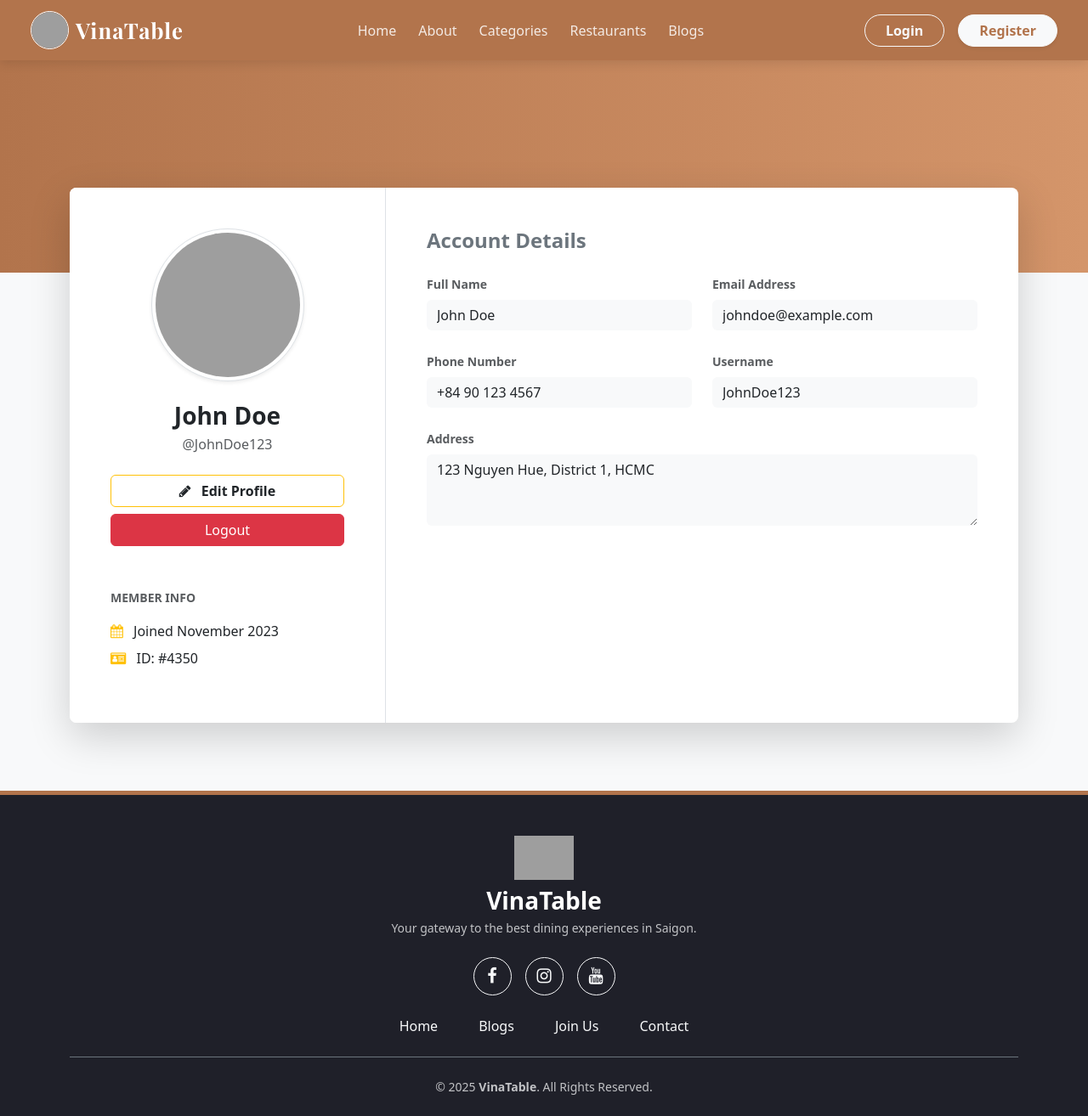
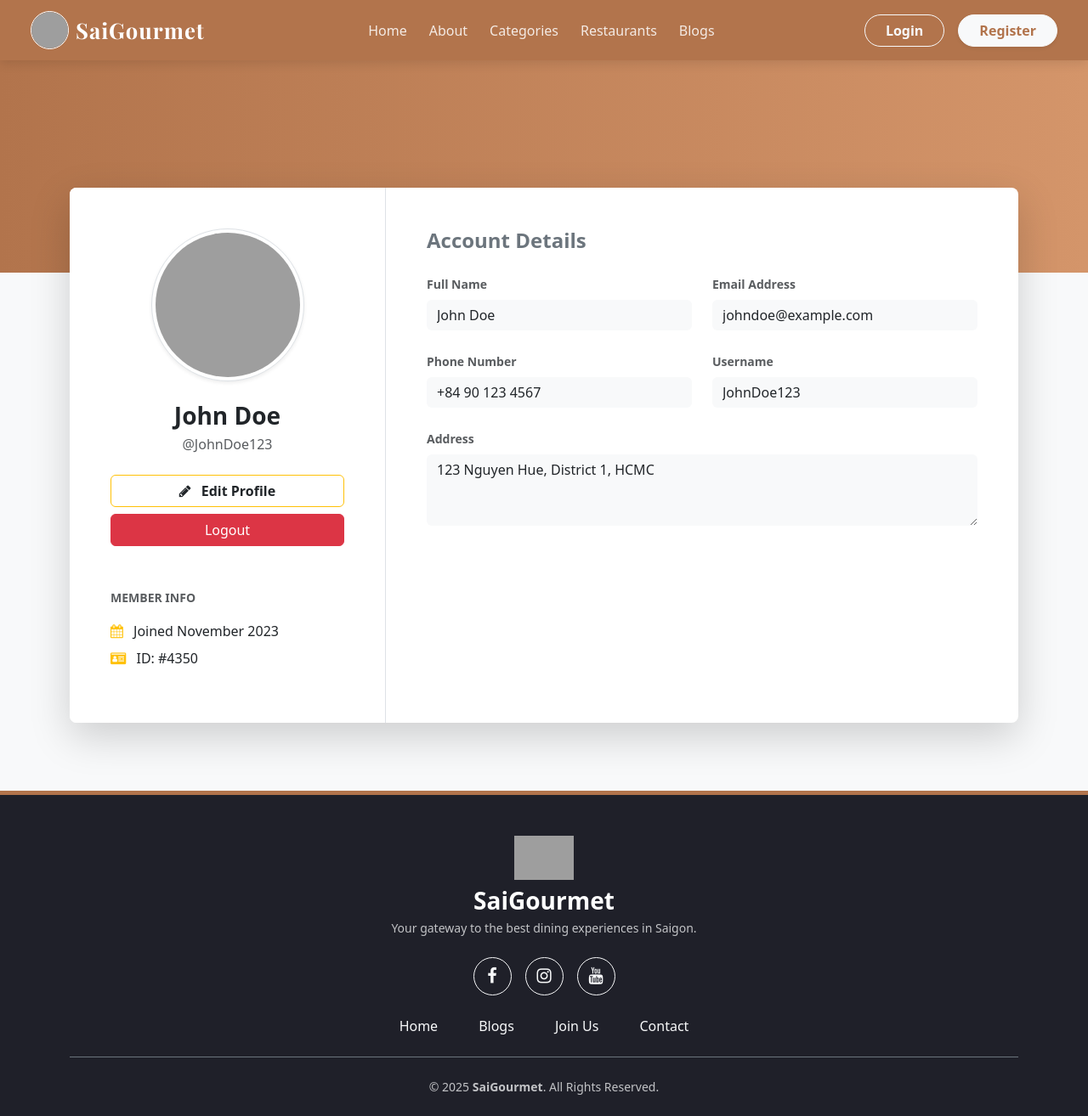
Before and after one commit to yeenci/saigourmet-taste-the-soul-of-saigon, a React (Vite) app: page /profile in a window 1280 px wide. Shown: the whole page at 85% size. Built offline with nearby package versions, Linux system fonts and the light colour scheme; grey boxes are pictures that could not be loaded.

Commit message:
update: update name to SaiGourmet

```diff
--- a/src/components/AboutSection.tsx
+++ b/src/components/AboutSection.tsx
@@ -7,7 +7,7 @@ const AboutSection: React.FC = () => {
                 <div className="col-md-6">
                     <h1 style={{ color: '#b2744c', fontFamily: 'Playfair Display' }}>Discover Saigon's Food</h1>
                     <p className="fst-italic">
-                        Welcome to <strong>DineSaigon</strong>, your ultimate guide to exploring vibrant cafes.
+                        Welcome to <strong>SaiGourmet</strong>, your ultimate guide to exploring vibrant cafes.
                     </p>
                     <ul className="list-unstyled">
                         <li>✅ Explore rich varieties of cafes.</li>
--- a/src/components/AuthLayout.tsx
+++ b/src/components/AuthLayout.tsx
@@ -14,7 +14,7 @@ const AuthLayout: React.FC<AuthLayoutProps> = ({ title, subtitle, children }) =>
             <div className="auth-image-side">
                 <div className="auth-overlay"></div>
                 <div className="auth-quote">
-                    <h1 className="font-playfair">VinaTable</h1>
+                    <h1 className="font-playfair">SaiGourmet</h1>
                     <p className="lead fs-4">Reserve the best tables in town.<br/>Seamless. Fast. Delicious.</p>
                 </div>
             </div>
--- a/src/components/Footer.tsx
+++ b/src/components/Footer.tsx
@@ -6,8 +6,8 @@ const Footer: React.FC = () => {
         <footer className="pt-5 pb-4 text-center text-white" style={{ backgroundColor: '#1f2029', borderTop: '5px solid #b2744c' }}>
             <div className="container">
                 <div className="mb-4">
-                    <img src="/assets/logo.png" alt="VinaTable Logo" width="70" className="mb-2" />
-                    <h3 className="fw-bold font-playfair mb-1">VinaTable</h3>
+                    <img src="/assets/logo.png" alt="SaiGourmet Logo" width="70" className="mb-2" />
+                    <h3 className="fw-bold font-playfair mb-1">SaiGourmet</h3>
                     {/* Changed text color for better visibility */}
                     <p className="text-light opacity-75 small">Your gateway to the best dining experiences in Saigon.</p>
                 </div>
@@ -34,7 +34,7 @@ const Footer: React.FC = () => {
                 <div className="border-top border-secondary pt-4 mt-4">
                     {/* Improved contrast for copyright text */}
                     <p className="small text-light mb-0 opacity-75">
-                        &copy; {new Date().getFullYear()} <strong>VinaTable</strong>. All Rights Reserved.
+                        &copy; {new Date().getFullYear()} <strong>SaiGourmet</strong>. All Rights Reserved.
                     </p>
                 </div>
             </div>
--- a/src/components/Navbar.tsx
+++ b/src/components/Navbar.tsx
@@ -25,7 +25,7 @@ const Navbar: React.FC = () => {
           <span
             style={{ fontSize: "1.6rem", fontFamily: "Playfair Display, serif", letterSpacing: "1px" }}
           >
-            VinaTable
+            SaiGourmet
           </span>
         </Link>
 
--- a/src/pages/ArticleDetail.tsx
+++ b/src/pages/ArticleDetail.tsx
@@ -128,7 +128,7 @@ const ArticleDetail: React.FC = () => {
           </span>
           <h1 className="display-4 text-white fw-bold">{article.title}</h1>
           <div className="text-white opacity-75 mt-2">
-            <i className="fa fa-user me-2"></i> By DineSaigon Team &bull;{" "}
+            <i className="fa fa-user me-2"></i> By SaiGourmet Team &bull;{" "}
             <i className="fa fa-calendar ms-2 me-2"></i> Nov 24, 2025
           </div>
         </div>
--- a/src/pages/Home.tsx
+++ b/src/pages/Home.tsx
@@ -163,7 +163,7 @@ const Home: React.FC = () => {
       >
         <div className="container text-center">
           <h2 className="fw-bold display-4 mb-4 font-playfair">
-            Partner with VinaTable
+            Partner with SaiGourmet
           </h2>
           <p className="lead mb-5 fs-4 opacity-90">
             Fill your seats and manage bookings effortlessly with our restaurant solutions.
```
